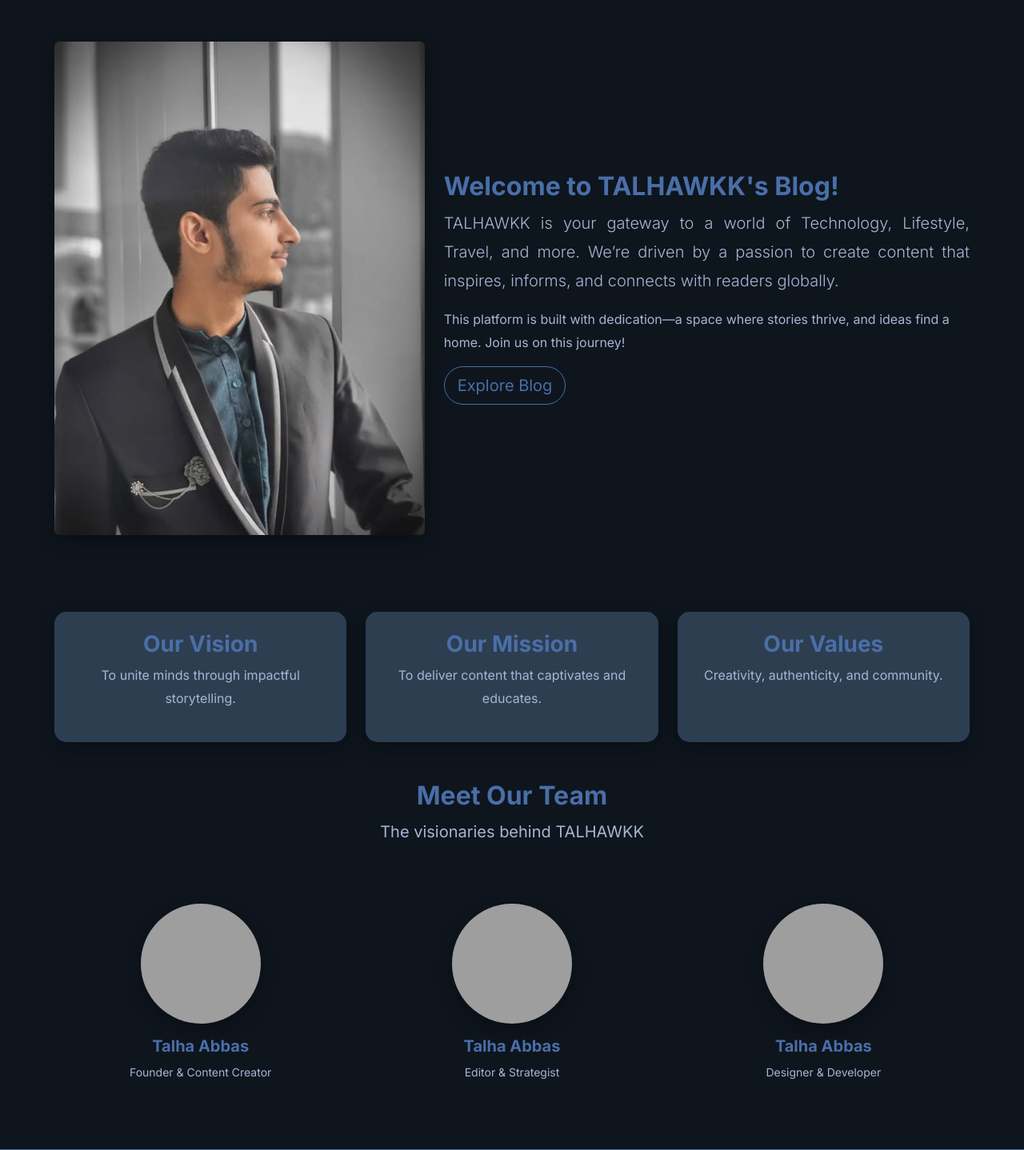
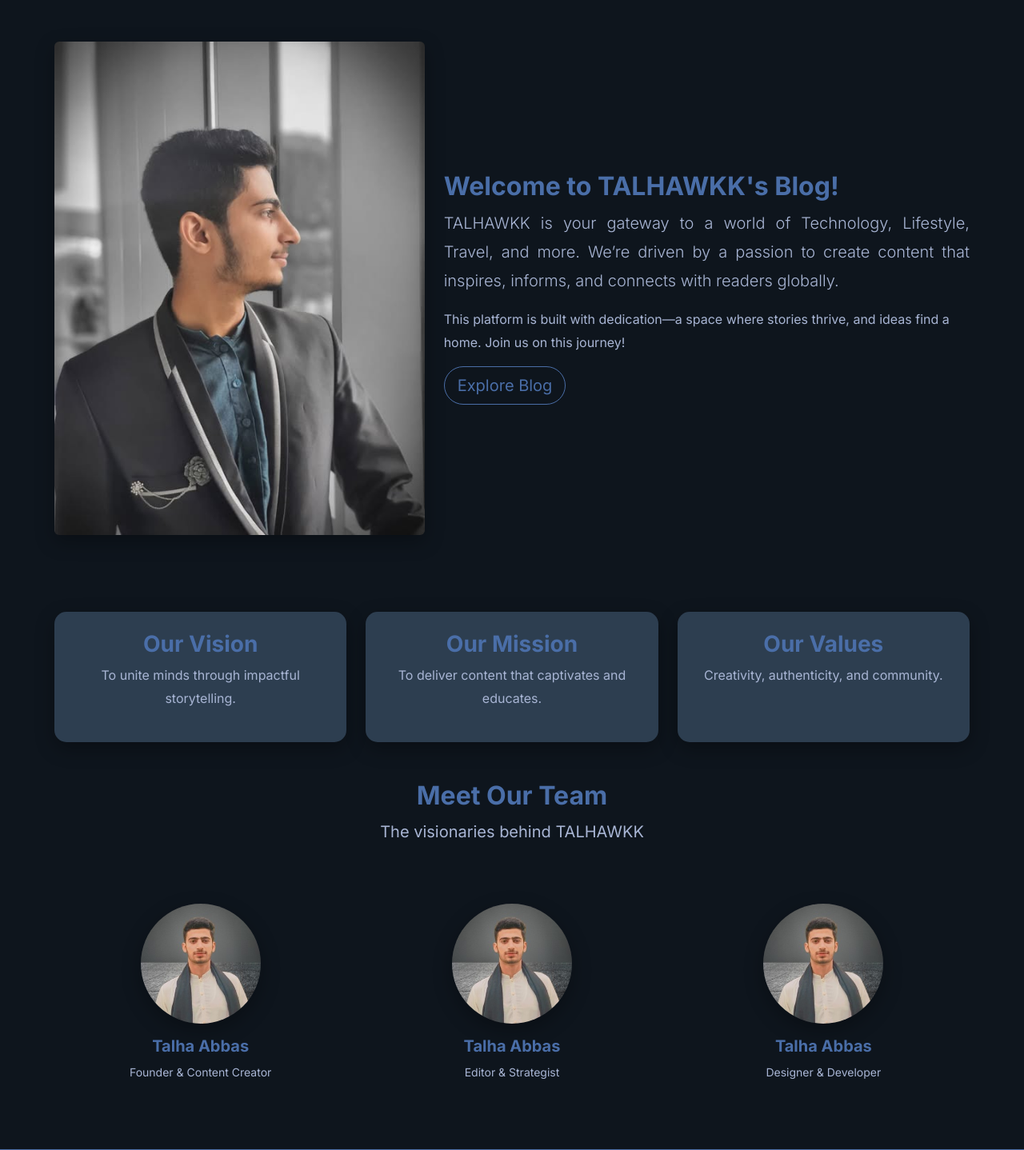
Before and after one commit to talhawkk/Blog-Project-Using-Django, a Django app: page /about/ in a window 1280 px wide. Shown: the part 987-2425 px from the top of the page at 80% size. Run offline with Django 5.2, Linux system fonts and the light colour scheme; grey boxes are pictures that could not be loaded.

Commit message:
fix the aboutus image issue

```diff
--- a/BlogProject/blog/templates/blog/aboutus.html
+++ b/BlogProject/blog/templates/blog/aboutus.html
@@ -56,17 +56,17 @@
     <p class="text-center fs-5" style="color: #a8b5d4;">The visionaries behind TALHAWKK</p>
     <div class="row gy-5 mt-4">
       <div class="col-md-4 text-center">
-        <img src="{% static 'blog/images/imag1.png' %}" alt="Team Member" class="rounded-circle mb-3" style="width: 150px; height: 150px; object-fit: cover; box-shadow: 0 8px 25px rgba(0, 0, 0, 0.3);">
+        <img src="{% static 'blog/images/imag1.jpg' %}" alt="Team Member" class="rounded-circle mb-3" style="width: 150px; height: 150px; object-fit: cover; box-shadow: 0 8px 25px rgba(0, 0, 0, 0.3);">
         <h5 class="fw-bold" style="color: #4a6ea8;">Talha Abbas</h5>
         <p class="small" style="color: #a8b5d4;">Founder & Content Creator</p>
       </div>
       <div class="col-md-4 text-center">
-        <img src="{% static 'blog/images/imag1.png' %}" alt="Team Member" class="rounded-circle mb-3" style="width: 150px; height: 150px; object-fit: cover; box-shadow: 0 8px 25px rgba(0, 0, 0, 0.3);">
+        <img src="{% static 'blog/images/imag1.jpg' %}" alt="Team Member" class="rounded-circle mb-3" style="width: 150px; height: 150px; object-fit: cover; box-shadow: 0 8px 25px rgba(0, 0, 0, 0.3);">
         <h5 class="fw-bold" style="color: #4a6ea8;">Talha Abbas</h5>
         <p class="small" style="color: #a8b5d4;">Editor & Strategist</p>
       </div>
       <div class="col-md-4 text-center">
-        <img src="{% static 'blog/images/imag1.png' %}" alt="Team Member" class="rounded-circle mb-3" style="width: 150px; height: 150px; object-fit: cover; box-shadow: 0 8px 25px rgba(0, 0, 0, 0.3);">
+        <img src="{% static 'blog/images/imag1.jpg' %}" alt="Team Member" class="rounded-circle mb-3" style="width: 150px; height: 150px; object-fit: cover; box-shadow: 0 8px 25px rgba(0, 0, 0, 0.3);">
         <h5 class="fw-bold" style="color: #4a6ea8;">Talha Abbas</h5>
         <p class="small" style="color: #a8b5d4;">Designer & Developer</p>
       </div>
```
